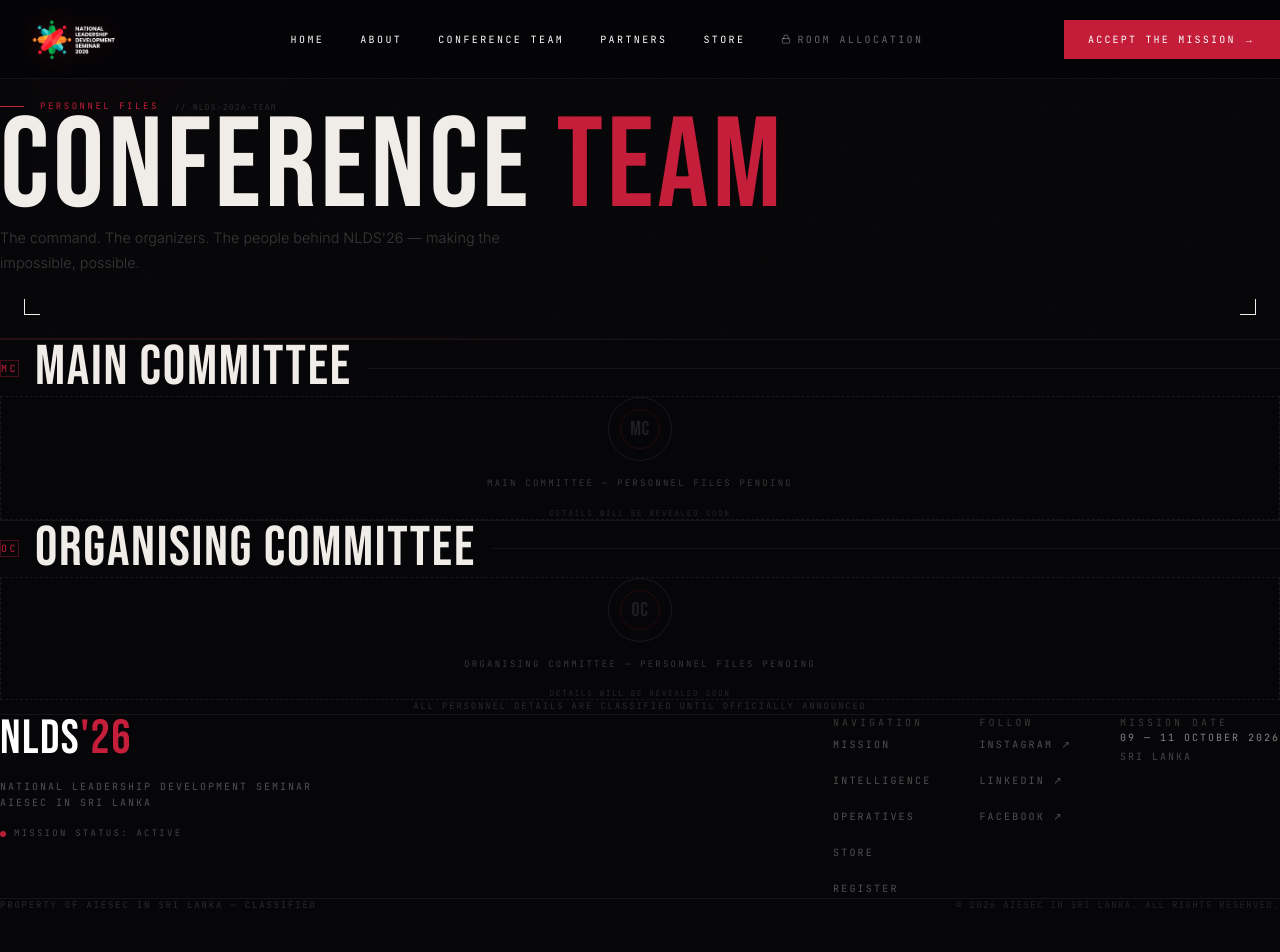
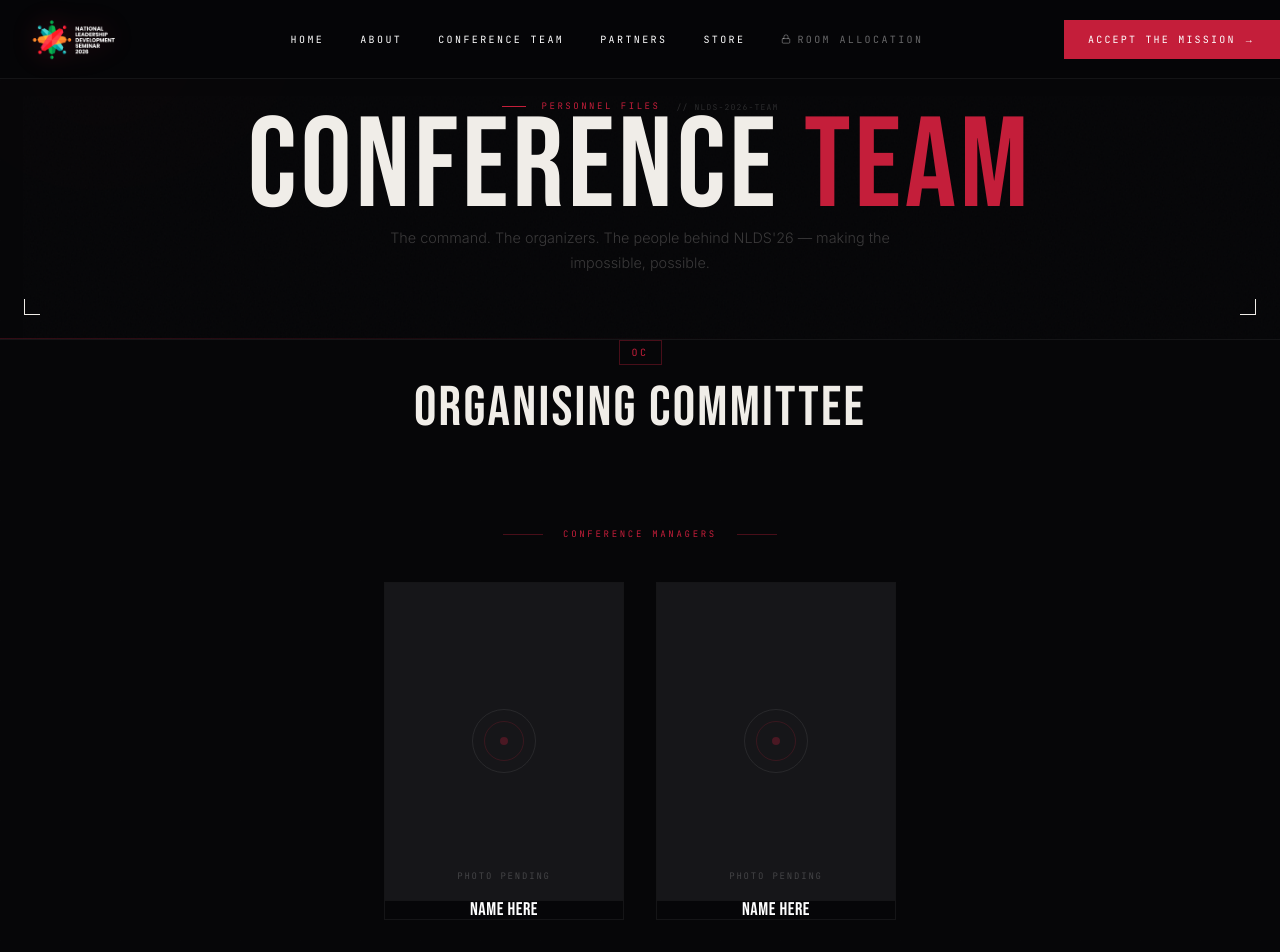
Before and after one commit to SarmaHK/NLDS-26, a Next.js app: page /team in a window 1280 px wide. Shown: the top 952 px of the page. Before the commit the page ends 912 px from the top, so only its background shows below. Built offline with nearby package versions, Linux system fonts and the light colour scheme.

Commit message:
refactor: overhaul team section layout with grouped role displays and enhanced card aesthetics while updating footer typography.

```diff
--- a/src/components/sections/ConferenceTeamSection.tsx
+++ b/src/components/sections/ConferenceTeamSection.tsx
@@ -2,26 +2,52 @@
 
 import { useRef } from "react";
 import { motion, useInView } from "framer-motion";
-import { mainCommittee, organisingCommittee, type TeamMember } from "@/data/team";
+import { organisingCommittee, type TeamMember } from "@/data/team";
 
-const COMMITTEES = [
-  { title: "MAIN COMMITTEE",       code: "MC", members: mainCommittee },
-  { title: "ORGANISING COMMITTEE", code: "OC", members: organisingCommittee },
+/** Display order for OC roles */
+const OC_ROLE_ORDER = [
+  "Conference Manager",
+  "Organizing Committee President",
+  "OC Vice President — Finance",
+  "OC Vice President — Delegates",
+  "OC Vice President — Partnership Development",
+  "OC Vice President — Logistics",
+  "OC Vice President — Marketing",
 ];
+
+/** Convert internal role key → display label */
+function displayRole(role: string): string {
+  if (role === "Conference Manager") return "CONFERENCE MANAGERS";
+  return role
+    .replace(/^OC\b/, "ORGANIZING COMMITTEE")
+    .toUpperCase();
+}
+
+/** Group members by role, preserving display order */
+function groupByRole(members: TeamMember[]): { role: string; members: TeamMember[] }[] {
+  const map = new Map<string, TeamMember[]>();
+  for (const m of members) {
+    if (!map.has(m.role)) map.set(m.role, []);
+    map.get(m.role)!.push(m);
+  }
+  return OC_ROLE_ORDER
+    .filter((r) => map.has(r))
+    .map((r) => ({ role: r, members: map.get(r)! }));
+}
 
 function MemberCard({ member, index }: { member: TeamMember; index: number }) {
   return (
     <motion.div
-      initial={{ opacity: 0, y: 20 }}
+      initial={{ opacity: 0, y: 24 }}
       whileInView={{ opacity: 1, y: 0 }}
       viewport={{ once: true, margin: "-40px" }}
-      transition={{ delay: index * 0.08, duration: 0.6, ease: [0.16, 1, 0.3, 1] }}
-      className="group relative overflow-hidden"
-      style={{ border: "1px solid var(--border)" }}
+      transition={{ delay: index * 0.1, duration: 0.6, ease: [0.16, 1, 0.3, 1] }}
+      className="group relative overflow-hidden flex flex-col"
+      style={{ border: "1px solid var(--border)", width: "240px", flexShrink: 0 }}
     >
       {/* Photo */}
       <div
-        className="relative overflow-hidden"
+        className="relative overflow-hidden flex-shrink-0"
         style={{ aspectRatio: "3/4", background: "var(--surface-2)" }}
       >
         {member.image ? (
@@ -32,13 +58,8 @@
             className="absolute inset-0 w-full h-full object-cover transition-transform duration-700 group-hover:scale-105"
           />
         ) : (
-          /* Placeholder when no photo */
-          <div className="absolute inset-0 flex flex-col items-center justify-center gap-3">
-            {/* Targeting circle */}
-            <div
-              className="w-16 h-16 rounded-full"
-              style={{ border: "1px solid rgba(255,255,255,0.08)" }}
-            />
+          <div className="absolute inset-0 flex flex-col items-center justify-center">
+            <div className="w-16 h-16 rounded-full" style={{ border: "1px solid rgba(255,255,255,0.08)" }} />
             <div
               className="w-10 h-10 rounded-full absolute top-1/2 left-1/2 -translate-x-1/2 -translate-y-1/2"
               style={{ border: "1px solid rgba(196,30,58,0.2)" }}
@@ -47,102 +68,90 @@
               className="w-2 h-2 rounded-full absolute top-1/2 left-1/2 -translate-x-1/2 -translate-y-1/2"
               style={{ background: "rgba(196,30,58,0.3)" }}
             />
-            <span className="font-classified text-[9px] tracking-[0.2em] text-white/15 mt-12 absolute bottom-4">
+            <span className="font-classified text-[9px] tracking-[0.2em] text-white/20 absolute bottom-4">
               PHOTO PENDING
             </span>
           </div>
         )}
 
-        {/* Overlay gradient */}
+        {/* Hover gradient overlay */}
         <div
           className="absolute inset-0 opacity-0 group-hover:opacity-100 transition-opacity duration-400"
-          style={{
-            background: "linear-gradient(to top, rgba(6,6,8,0.9) 0%, transparent 60%)",
-          }}
+          style={{ background: "linear-gradient(to top, rgba(6,6,8,0.9) 0%, transparent 60%)" }}
         />
-
-        {/* Committee badge */}
-        <div className="absolute top-3 left-3">
-          <span
-            className="font-classified text-[8px] tracking-[0.2em] px-2 py-1"
-            style={{
-              background: "rgba(6,6,8,0.7)",
-              border: "1px solid var(--border)",
-              backdropFilter: "blur(8px)",
-              color: "var(--red)",
-            }}
-          >
-            {member.committee}
-          </span>
-        </div>
-
-        {/* LinkedIn on hover */}
-        {member.linkedin && (
-          <a
-            href={member.linkedin}
-            target="_blank"
-            rel="noopener noreferrer"
-            className="absolute bottom-4 right-4 opacity-0 group-hover:opacity-100 transition-opacity duration-300"
-          >
-            <span className="font-classified text-[9px] tracking-[0.15em] text-white/60 hover:text-white">
-              IN ↗
-            </span>
-          </a>
-        )}
       </div>
 
       {/* Info */}
-      <div className="p-4" style={{ borderTop: "1px solid var(--border)" }}>
-        <p className="font-display leading-none tracking-[0.04em] text-white mb-1"
-          style={{ fontSize: "clamp(1.1rem, 2.5vw, 1.4rem)" }}>
+      <div className="px-5 py-5 text-center" style={{ borderTop: "1px solid var(--border)" }}>
+        <p
+          className="font-display leading-none tracking-[0.04em] text-white"
+          style={{ fontSize: "clamp(0.95rem, 2vw, 1.15rem)" }}
+        >
           {member.name}
         </p>
-        <p className="font-classified text-[9px] tracking-[0.18em] text-white/40 mb-1">
-          {member.role.toUpperCase()}
-        </p>
-        {member.university && (
-          <p className="font-classified text-[8px] tracking-[0.12em] text-white/20">
-            {member.university.toUpperCase()}
-          </p>
-        )}
       </div>
     </motion.div>
   );
 }
 
-function EmptyState({ code, title }: { code: string; title: string }) {
+function RoleRow({
+  role,
+  members,
+  rowIndex,
+}: {
+  role: string;
+  members: TeamMember[];
+  rowIndex: number;
+}) {
   return (
+    <motion.div
+      initial={{ opacity: 0, y: 20 }}
+      whileInView={{ opacity: 1, y: 0 }}
+      viewport={{ once: true, margin: "-60px" }}
+      transition={{ delay: rowIndex * 0.06, duration: 0.7, ease: [0.16, 1, 0.3, 1] }}
+      style={{ textAlign: "center", width: "100%" }}
+    >
+      {/* Role label */}
+      <div style={{ display: "inline-flex", alignItems: "center", gap: "1.25rem", marginBottom: "2.5rem" }}>
+        <div style={{ height: "1px", width: "40px", background: "var(--border-red)" }} />
+        <span
+          className="font-classified"
+          style={{ fontSize: "9px", letterSpacing: "0.3em", color: "var(--red)" }}
+        >
+          {displayRole(role)}
+        </span>
+        <div style={{ height: "1px", width: "40px", background: "var(--border-red)" }} />
+      </div>
+
+      {/* Member cards — centered */}
       <div
-      className="flex flex-col items-center justify-center py-20 gap-4"
-      style={{ border: "1px dashed rgba(255,255,255,0.07)" }}
+        style={{
+          display: "flex",
+          flexWrap: "wrap",
+          justifyContent: "center",
+          gap: "2rem",
+          maxWidth: "1080px",
+          margin: "0 auto",
+        }}
       >
-      {/* Targeting reticle */}
-      <div className="relative w-16 h-16">
-        <div className="absolute inset-0 rounded-full" style={{ border: "1px solid rgba(255,255,255,0.08)" }} />
-        <div className="absolute inset-3 rounded-full" style={{ border: "1px solid rgba(196,30,58,0.15)" }} />
-        <div className="absolute inset-0 flex items-center justify-center">
-          <span className="font-display text-xl text-white/10">{code}</span>
+        {members.map((m, i) => (
+          <MemberCard key={m.id} member={m} index={i} />
+        ))}
       </div>
-      </div>
-      <p className="font-classified text-[9px] tracking-[0.25em] text-white/20">
-        {title} — PERSONNEL FILES PENDING
-      </p>
-      <p className="font-classified text-[8px] text-white/12 tracking-[0.18em]">
-        DETAILS WILL BE REVEALED SOON
-      </p>
-    </div>
+    </motion.div>
   );
 }
 
 export default function ConferenceTeamSection() {
-  const ref    = useRef<HTMLElement>(null);
+  const ref = useRef<HTMLElement>(null);
   const inView = useInView(ref, { once: true, margin: "-80px" });
+  const groups = groupByRole(organisingCommittee);
 
   return (
     <section
       ref={ref}
       id="team"
-      className="relative overflow-hidden py-24 md:py-32"
+      className="relative overflow-hidden py-32 md:py-44"
       style={{ background: "var(--bg)" }}
     >
       {/* Grid bg */}
@@ -157,55 +166,89 @@
         }}
       />
 
-      <div className="relative z-10 max-w-[1400px] mx-auto px-6 md:px-10">
-        {COMMITTEES.map((committee, ci) => (
-          <div key={committee.code} className={ci > 0 ? "mt-20 pt-20" : ""} style={ci > 0 ? { borderTop: "1px solid var(--border)" } : {}}>
+      {/* Single centered column — mx-auto does the work */}
+      <div
+        style={{
+          position: "relative",
+          zIndex: 10,
+          maxWidth: "1200px",
+          margin: "0 auto",
+          padding: "0 4rem",
+          textAlign: "center",
+        }}
+      >
 
-            {/* Committee header */}
+        {/* Section header — centered */}
         <motion.div
           initial={{ opacity: 0, y: 16 }}
           animate={inView ? { opacity: 1, y: 0 } : {}}
-              transition={{ delay: ci * 0.1, duration: 0.6 }}
-              className="flex items-center gap-4 mb-12"
+          transition={{ duration: 0.6 }}
+          style={{
+            display: "flex",
+            flexDirection: "column",
+            alignItems: "center",
+            gap: "1rem",
+            marginBottom: "5rem",
+            textAlign: "center",
+            width: "100%",
+          }}
         >
           <span
-                className="font-classified text-[10px] tracking-[0.25em] px-2 py-1"
+            className="font-classified"
             style={{
+              fontSize: "10px",
+              letterSpacing: "0.25em",
+              padding: "4px 12px",
               border: "1px solid var(--border-red)",
               color: "var(--red)",
             }}
           >
-                {committee.code}
+            OC
           </span>
           <h2
-                className="font-display leading-none tracking-[0.04em]"
-                style={{ fontSize: "clamp(2rem, 5vw, 3.5rem)", color: "var(--text)" }}
+            className="font-display"
+            style={{
+              fontSize: "clamp(2rem, 5vw, 3.5rem)",
+              color: "var(--text)",
+              lineHeight: 1,
+              letterSpacing: "0.04em",
+            }}
           >
-                {committee.title}
+            ORGANISING COMMITTEE
           </h2>
-              <div className="flex-1 h-[1px]" style={{ background: "var(--border)" }} />
         </motion.div>
 
-            {/* Members grid or empty state */}
-            {committee.members.length === 0 ? (
-              <EmptyState code={committee.code} title={committee.title} />
+        {/* Role rows */}
+        {groups.length === 0 ? (
+          <div
+            className="flex flex-col items-center justify-center py-20 gap-4"
+            style={{ border: "1px dashed rgba(255,255,255,0.07)" }}
+          >
+            <div className="relative w-16 h-16">
+              <div className="absolute inset-0 rounded-full" style={{ border: "1px solid rgba(255,255,255,0.08)" }} />
+              <div className="absolute inset-3 rounded-full" style={{ border: "1px solid rgba(196,30,58,0.15)" }} />
+              <div className="absolute inset-0 flex items-center justify-center">
+                <span className="font-display text-xl text-white/10">OC</span>
+              </div>
+            </div>
+            <p className="font-classified text-[9px] tracking-[0.25em] text-white/20">
+              ORGANISING COMMITTEE — PERSONNEL FILES PENDING
+            </p>
+          </div>
         ) : (
-              <div className="grid grid-cols-2 sm:grid-cols-3 md:grid-cols-4 lg:grid-cols-5 gap-px"
-                style={{ border: "1px solid var(--border)" }}>
-                {committee.members.map((member, i) => (
-                  <MemberCard key={member.id} member={member} index={i} />
+          <div style={{ display: "flex", flexDirection: "column", gap: "6rem", width: "100%" }}>
+            {groups.map((g, ri) => (
+              <RoleRow key={g.role} role={g.role} members={g.members} rowIndex={ri} />
             ))}
           </div>
         )}
-          </div>
-        ))}
 
-        {/* Bottom note */}
+        {/* Footer note */}
         <motion.p
           initial={{ opacity: 0 }}
           animate={inView ? { opacity: 1 } : {}}
-          transition={{ delay: 0.5 }}
-          className="font-classified text-[9px] tracking-[0.2em] text-white/15 mt-12 text-center"
+          transition={{ delay: 0.6 }}
+          className="font-classified text-[9px] tracking-[0.2em] text-white/20 mt-20 text-center"
         >
           ALL PERSONNEL DETAILS ARE CLASSIFIED UNTIL OFFICIALLY ANNOUNCED
         </motion.p>
--- a/src/components/ui/PageHero.tsx
+++ b/src/components/ui/PageHero.tsx
@@ -19,13 +19,14 @@
 }: PageHeroProps) {
   return (
     <section
-      className="relative overflow-hidden flex flex-col justify-end"
+      className="relative overflow-hidden flex flex-col justify-center items-center"
       style={{
         background: "var(--bg)",
         minHeight: "clamp(280px, 38vh, 420px)",
         paddingTop: "100px",
         paddingBottom: "4rem",
         borderBottom: "1px solid var(--border)",
+        textAlign: "center",
       }}
     >
       {/* Background grid */}
@@ -64,13 +65,13 @@
       <div className="absolute bottom-6 right-6 z-10 w-4 h-4 corner-br border-white/10" />
       <div className="absolute bottom-6 left-6 z-10 w-4 h-4 corner-bl border-white/10" />
 
-      <div className="relative z-10 max-w-[1400px] mx-auto px-6 md:px-10 w-full">
+      <div className="relative z-10 max-w-[1400px] mx-auto px-6 md:px-10 w-full flex flex-col items-center">
         {/* File metadata row */}
         <motion.div
           initial={{ opacity: 0 }}
           animate={{ opacity: 1 }}
           transition={{ duration: 0.6 }}
-          className="flex items-center gap-4 mb-6"
+          className="flex items-center justify-center gap-4 mb-6"
         >
           <div className="h-[1px] w-6" style={{ background: "var(--red)" }} />
           <span className="label-classified">{label}</span>
@@ -84,7 +85,7 @@
           initial={{ opacity: 0, y: 20 }}
           animate={{ opacity: 1, y: 0 }}
           transition={{ duration: 0.7, delay: 0.1, ease: [0.16, 1, 0.3, 1] }}
-          className="flex flex-col gap-1"
+          className="flex flex-col items-center gap-1 text-center"
         >
           <h1
             className="font-display leading-[0.85] tracking-[0.04em]"
@@ -101,7 +102,7 @@
               initial={{ opacity: 0 }}
               animate={{ opacity: 1 }}
               transition={{ delay: 0.3 }}
-              className="mt-3 max-w-xl"
+              className="mt-3 max-w-xl text-center"
               style={{
                 fontSize: "0.9rem",
                 color: "var(--text-muted)",
--- a/src/data/team.ts
+++ b/src/data/team.ts
@@ -12,9 +12,7 @@
     committee: TeamRole;
     department?: string;    // e.g. "Finance", "Delegate Experience"
     university?: string;
-    image: string;          // Path under /images/team/
-    linkedin?: string;
-    instagram?: string;
+    image: string;          // Public URL or path under /images/team/
 }
 
 /** MC — Main Committee */
@@ -31,12 +29,137 @@
 
 /** OC — Organising Committee */
 export const organisingCommittee: TeamMember[] = [
-    // {
-    //   id: "oc-01",
-    //   name: "Name Here",
-    //   role: "Organizing Committee President",
-    //   committee: "OC",
-    //   university: "University of Colombo",
-    //   image: "/images/team/oc-01.jpg",
-    // },
+
+    // ── Conference Managers ───────────────────────────────────────────────────
+    {
+        id: "oc-cm-1",
+        name: "Name Here",
+        role: "Conference Manager",
+        committee: "OC",
+        image: "",
+    },
+    {
+        id: "oc-cm-2",
+        name: "Name Here",
+        role: "Conference Manager",
+        committee: "OC",
+        image: "",
+    },
+
+    // ── President ────────────────────────────────────────────────────────────
+    {
+        id: "oc-president",
+        name: "Suprajan Jeyapal",
+        role: "Organizing Committee President",
+        committee: "OC",
+        image: "https://res.cloudinary.com/daamlqcer/image/upload/v1787579408/Suprajan_Jeyapal_-_OCP_n4pusn.jpg",
+    },
+
+    // ── Vice President — Finance ──────────────────────────────────────────────
+    {
+        id: "oc-vp-finance",
+        name: "Sasin Perera",
+        role: "OC Vice President — Finance",
+        committee: "OC",
+        image: "https://res.cloudinary.com/daamlqcer/image/upload/v1787579436/Sasin_Perera_-_FIN_zo08hz.jpg",
+    },
+
+    // ── Vice President — Delegates ────────────────────────────────────────────
+    {
+        id: "oc-vp-delegates-1",
+        name: "Sayuri Pathirana",
+        role: "OC Vice President — Delegates",
+        committee: "OC",
+        image: "https://res.cloudinary.com/daamlqcer/image/upload/v1787579406/Sayuri_Pathirana_-_DEL_ghtuo1.jpg",
+    },
+    {
+        id: "oc-vp-delegates-2",
+        name: "Monali Edrisinghe",
+        role: "OC Vice President — Delegates",
+        committee: "OC",
+        image: "https://res.cloudinary.com/daamlqcer/image/upload/v1787579403/Monali_Edrisinghe_-_DEL_oasxft.jpg",
+    },
+    {
+        id: "oc-vp-delegates-3",
+        name: "Sayuni Salwathura",
+        role: "OC Vice President — Delegates",
+        committee: "OC",
+        image: "https://res.cloudinary.com/daamlqcer/image/upload/v1787579404/Salwathura_Sayuni_-_DEL_qtamdq.jpg",
+    },
+
+    // ── Vice President — Partnership Development ──────────────────────────────
+    {
+        id: "oc-vp-pd-1",
+        name: "Alex Dinith",
+        role: "OC Vice President — Partnership Development",
+        committee: "OC",
+        image: "https://res.cloudinary.com/daamlqcer/image/upload/v1787579403/Alex_Dinith_-_PD_tzswdm.jpg",
+    },
+    {
+        id: "oc-vp-pd-2",
+        name: "Binithi Sarithya",
+        role: "OC Vice President — Partnership Development",
+        committee: "OC",
+        image: "https://res.cloudinary.com/daamlqcer/image/upload/v1787579402/Binithi_Sarithya_-_PD_mtfo0e.jpg",
+    },
+    {
+        id: "oc-vp-pd-3",
+        name: "Vinuthi Hirimuthugoda",
+        role: "OC Vice President — Partnership Development",
+        committee: "OC",
+        image: "https://res.cloudinary.com/daamlqcer/image/upload/v1787579408/Vinuthi_Hirimuthugoda_-_PD_z58y7q.jpg",
+    },
+
+    // ── Vice President — Logistics ────────────────────────────────────────────
+    {
+        id: "oc-vp-logistics-1",
+        name: "Dihan Masinghe",
+        role: "OC Vice President — Logistics",
+        committee: "OC",
+        image: "https://res.cloudinary.com/daamlqcer/image/upload/v1787579403/Dihan_Masinghe_-_LOG_sszmsx.jpg",
+    },
+    {
+        id: "oc-vp-logistics-2",
+        name: "Rageeshan Chandrasegaran",
+        role: "OC Vice President — Logistics",
+        committee: "OC",
+        image: "https://res.cloudinary.com/daamlqcer/image/upload/v1787579404/Rageeshan_Chandrasegaran_-_LOG_poeu2i.jpg",
+    },
+    {
+        id: "oc-vp-logistics-3",
+        name: "Vidath Amunugama",
+        role: "OC Vice President — Logistics",
+        committee: "OC",
+        image: "https://res.cloudinary.com/daamlqcer/image/upload/v1787579439/Vidath_Amunugama_-_LOG_t48lgb.jpg",
+    },
+    {
+        id: "oc-vp-logistics-4",
+        name: "Manuthi Manethmi",
+        role: "OC Vice President — Logistics",
+        committee: "OC",
+        image: "https://res.cloudinary.com/daamlqcer/image/upload/v1787579403/Manuthi_Manethmi_-_LOG_bmrpbj.jpg",
+    },
+
+    // ── Vice President — Marketing ────────────────────────────────────────────
+    {
+        id: "oc-vp-marketing-1",
+        name: "Habikugasarma Kuganeshwarasarma",
+        role: "OC Vice President — Marketing",
+        committee: "OC",
+        image: "https://res.cloudinary.com/daamlqcer/image/upload/v1787579403/Habikugasarma_Kuganeshwarasarma_-_MKT_y4uzp6.jpg",
+    },
+    {
+        id: "oc-vp-marketing-2",
+        name: "Michelle Warnakulasooriya",
+        role: "OC Vice President — Marketing",
+        committee: "OC",
+        image: "https://res.cloudinary.com/daamlqcer/image/upload/v1787580319/Michelle_Warnakulasooriya-_MKT_fzvfx2.jpg",
+    },
+    {
+        id: "oc-vp-marketing-3",
+        name: "Tharinda Dinujaya",
+        role: "OC Vice President — Marketing",
+        committee: "OC",
+        image: "https://res.cloudinary.com/daamlqcer/image/upload/v1787579439/Tharinda_Dinujaya-_MKT_yhcq7v.jpg",
+    },
 ];
```
Also changed, not shown: src/components/layout/Footer.tsx (+9 -9 lines). Lines whose indentation alone changed are shown as unchanged.
